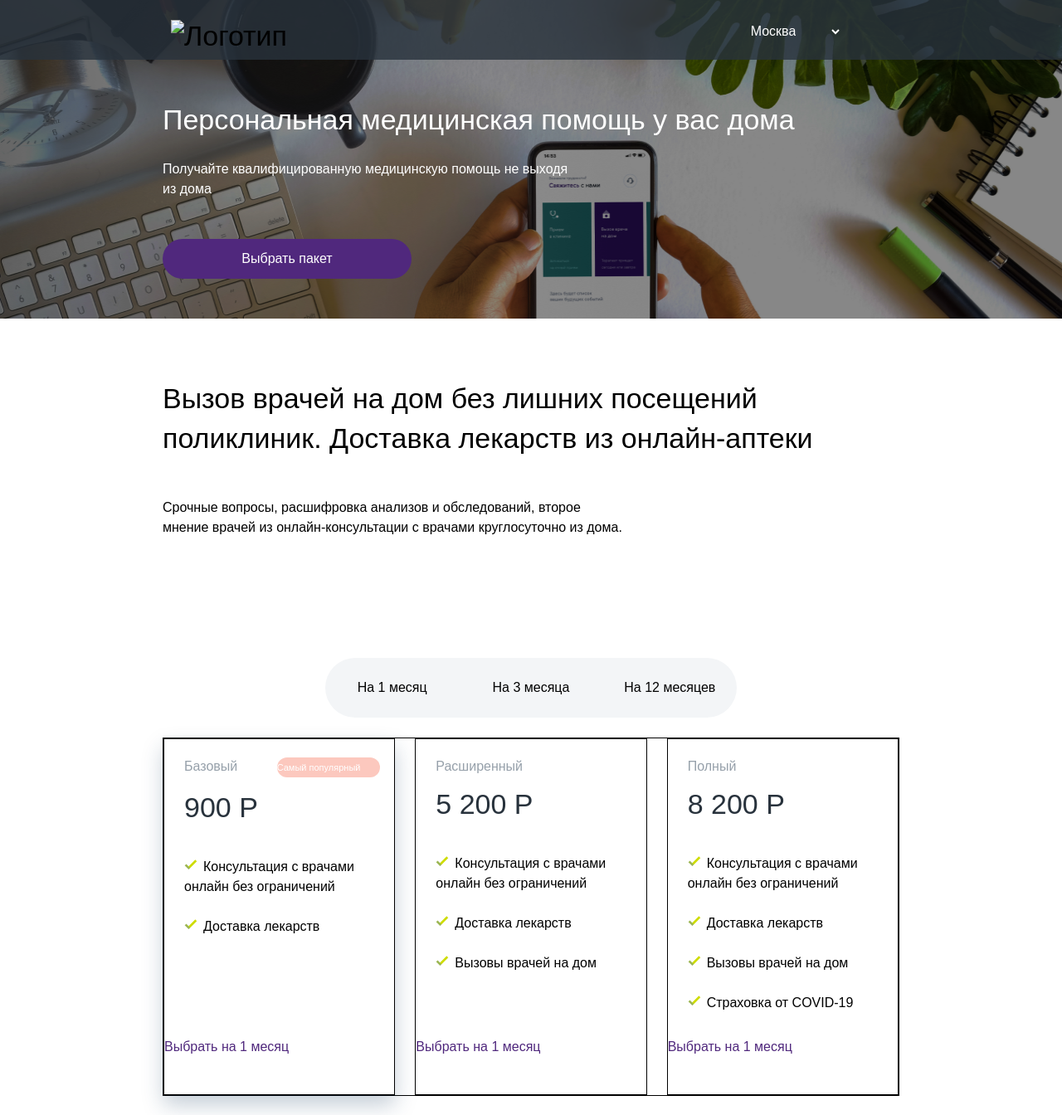
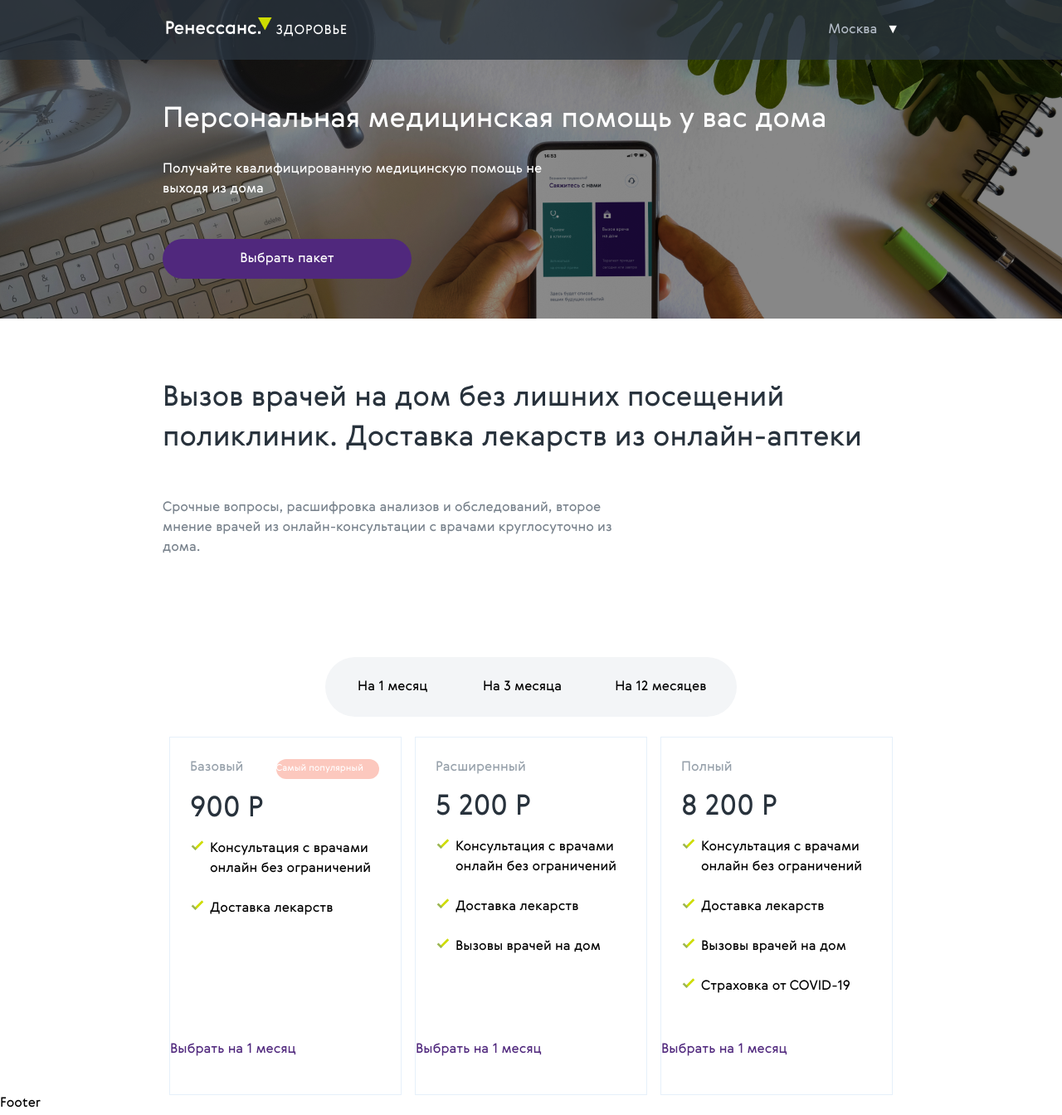
Before and after one commit to shkuroYD/excel, a plain HTML site: page index.html in a window 1280 px wide. Shown: the top 1344 px of the page at 83% size. Drawn offline with Linux system fonts and the light colour scheme; files that its build step writes are made by us from their sources; files whose address does not match are found by name; a web font is replaced by a local one.

Commit message:
поправил блоки, которые сделал в тот раз

```diff
--- a/css/style.css
+++ b/css/style.css
@@ -12,110 +12,98 @@
 }
 
 body {
-	align-items: center;
-	justify-content: center;
 	font-family: Gerbera, sans-serif;
-	font-size: 34px;
-	font-weight: normal;
-	height: 100vh;
-	width: 100vw;
-	border: none;
-	outline: none;
-	overflow: auto;
+}
+
+/*Определяет ширину и внешние отступы данных классов*/
+.default-container {
+	width: 888px;
+	margin: 0 auto;
 }
 
 /*Первая часть страницы с темной полосой и картикной*/
-header {
-	display: flex;
-	flex-direction: column;
+.header {
+	height: 384px;
+	width: 100%;
 	background-image: url(../img/Hero.png);
+	background-position: center;
 	background-repeat: no-repeat;
-	height: 384px;
-	background-size: 100% 100%;
-	align-items: center;
-	width: 100vw;
+	background-size: cover;
 }
 
 /*Темная полоса с логотипом и выбором города*/
 .top-menu {
 	height: 72px;
-	width: 100vw;
+	width: 100%;
 	background-color: rgba(40, 50, 60, 0.8);
-	background-size: cover;
 	display: flex;
-	justify-content: center;
+	justify-content: space-between;
+	align-items: center;
+	flex-grow: 1;
+}
+
+.top-menu-container {
+	display: flex;
+	justify-content: space-between;
 	align-items: center;
 }
 
-.logo-city {
-	display: flex;
-	width: 1300px;
-	padding: 0 178px;
+/*Логотип ренесанс-здоровье*/
+.top-menu-logo {
+	cursor: pointer;
 }
 
-/*Логотип ренесанс-здоровье*/
-.logo {
-	display: inline-block;
-	margin: 24px 0 0 28px;
-}
-
-.city {
-	display: inline-block;
-	margin: 12px 0px 12px 237.3px;
-	width: 432px;
-	height: 48px;
+.top-menu-select-container {
+	display: flex;
+	justify-content: space-between;
+	align-items: center;
 }
 
 /*Выбор города*/
-.city select {
-	font-family: Gerbera, sans-serif;
-	font-size: 16px;
-	background-color: rgba(40, 50, 60, 0);
-	color: white;
+.top-menu-select {
 	border: none;
 	outline: none;
 	cursor: pointer;
-	height: 100%;
-	width: 100%;
-	padding-right: 40px;
-	top: 0;
-	text-align: right;
+	background: none;
+	color: #B5BDC8;
+	font-family: Gerbera, sans-serif;
+	font-size: 16px;
+	width: 70px;
+	display: flex;
+	justify-content: space-between;
+	align-items: center;
+	appearance: none;
 }
-
-.city select option {
+/*Цвет слов в выпадающем списке*/
+.top-menu-select option {
 	color: black;
+}
+/*Замена стрелочки по умолчанию у селектора*/
+.top-menu-select-arrow {
+	color: white;
 }
 
 /*Картинка с телефоном + заголовки с кнопкой*/
 .hero {
-	display: flex;
-	flex-direction: column;
-	justify-content: center;
-	width: 1300px;
 	color: white;
-	margin-top: 48px;
-	padding: 0 178px 48px 178px;
 }
 
-h1 {
+.hero-title {
 	font-size: 34px;
-	font-weight: normal;
-	display: inline-block;
 	line-height: 48px;
-	margin: 0 67px 0 28px;
+	margin-top: 48px;
 }
 
-.hero p {
-	display: inline-block;
-	margin: 24px 411px 0 28px;
+.hero-description {
+	width: 506px;
+	margin-top: 24px;
 	font-size: 16px;
 	line-height: 24px;
 }
 
 /*Кнопка "Выбрать пакет"*/
 .click-suite {
-	display: inline-block;
-	margin: 48px 0 0 28px;
+	margin-top: 48px;
 	background-color: #50287D;
 	height: 48px;
 	border-radius: 24px;
@@ -133,44 +121,31 @@ h1 {
 	transition: font-size 1s;
 }
 
-main {
-	display: flex;
-	flex-direction: column;
-	justify-content: center;
-	align-items: center;
-}
+/*Main*/
 
 /*Маркетинговый лозунг с пояснением*/
-.slogan {
-	display: flex;
-	flex-direction: column;
-	width: 1300px;
-	height: 361px;
-	padding: 72px 178px;
+.main {
+	margin-top: 72px;
 }
-
-.slogan h2 {
-	display: inline-block;
-	margin: 0 28px;
+.slogan-title {
+	color: #28323C;
 	font-size: 34px;
-	width: 888px;
-	font-weight: normal;
 	line-height: 48px;
 }
 
-.slogan p {
+.slogan-description {
+	width: 560px;
 	line-height: 24px;
-	margin: 48px 356px 0 28px;
+	margin-top: 48px;
 	font-size: 16px;
+	color: #78828C;
 }
 
 /*Секцтя с тарифами*/
 .pricing {
-	display: flex;
-	flex-direction: column;
-	padding: 48px 178px;
-	font-weight: normal;
 	font-size: 16px;
+	margin-top: 120px;
+	line-height: 24px;
 }
 
 .pricing ul {
@@ -178,86 +153,79 @@ main {
 }
 
 /*Блок с кнопками*/
-.months {
+.pricing-months {
+	margin: 0 auto;
+	display: flex;
 	align-items: center;
+	justify-content: center;
 	background-color: #F3F5F7;
 	border-radius: 36px;
-	display: flex;
-	min-height: 72px;
+	height: 72px;
 	width: 496px;
-	margin: 0 223.5px;
+	flex-grow: 1;
 }
 
 /*Кнопки с выбором месяца*/
-.months button {
-	width: 165px;
+.pricing-months button {
 	background-color: transparent;
 	font-family: Gerbera, sans-serif;
 	font-size: 16px;
 	border: none;
-	flex-grow: 1;
 }
 
-.one-month {
-	margin: 5px 16px 5px 5px;
+.pricing-months-one {
+	width: 139px;
+	margin: 5px auto;
 	border-radius: 36px 0 0 36px;
 }
 
-.twelve-month {
-	margin: 5px 5px 5px 16px;
+.pricing-months-three {
+	width: 150px;
+}
+
+.pricing-months-twelve {
+	width: 160px;
+	margin: 5px auto;
 	border-radius: 0 36px 36px 0;
 }
 
-.months button:focus {
+.pricing-months button:focus {
+	background-color: white;
 	height: 62px;
 	border: 3px solid #00D2FF;
+	box-shadow: 0px 4px 6px rgba(26, 65, 101, 0.15);
 	border-radius: 31px;
 }
 
 /*Тарифы*/
-.tarif-price {
+.pricing-tarif {
 	display: flex;
-	margin: 24px 27.5px 0 27.5px;
 	height: 432px;
-	border: 1px solid #000;
-	width: 888px;
+	margin: 24px auto 0;
 }
-/*Базовый тариф*/
-
-.tarif-price h3 {
-	font-size: 16px;
-	font-weight: normal;
-	display: inline-block;
-	color: #96A0AA;
-	margin: 24px 43px 0 24px;
+/*Блок без кнопки*/
+.tarif-container {
+	margin: 24px 24px 0;
+	height: 340px;
 }
 
-.tarif-price h4 {
-	font-weight: normal;
-	display: inline-block;
-	color: #28323C;
-	font-size: 34px;
-	line-height: 72px;
-	height: 72px;
-	margin: 0 24px;
+/*Стилизация всех тарифов*/
+.pricing-tarif article {
+	width: 280px;
+	border: 1px solid #E6F0FA;
+	margin: 0 auto;
 }
 
-.basic {
-	box-shadow: 0 12px 24px rgba(26, 65, 101, 0.25);
+.pricing-tarif-basic-title,
+.pricing-tarif-advanced-title,
+.pricing-tarif-full-title {
+	color: #96A0AA;
 }
 
-.basic, .advanced, .full {
-	width: 280px;
-	border: 1px solid #000;
-}
-
-.advanced {
-	margin: 0 24px;
-}
-
-.basic-popular {
+/*Самый популярный-слоган базового тарифа*/
+.pricing-tarif-basic-slogan {
 	display: inline-block;
-	line-height: 24px;
+	margin-left: 35px;
 	border-radius: 12px;
 	width: 124px;
 	height: 24px;
@@ -267,29 +235,36 @@ main {
 	background-size: cover;
 }
 
-.tarif-price ul {
-	margin: 24px 24px 0 24px;
-	list-style-position: inside;
-	line-height: 24px;
+/*Названия тарифов*/
+.pricing-tarif-advanced-title,
+.pricing-tarif-full-title {
+	color: #96A0AA;
 }
 
-.tarif-price ul li {
+/*Цена тарифов*/
+.pricing-tarif-basic-price,
+.pricing-tarif-advanced-price,
+.pricing-tarif-full-price {
+	font-weight: normal;
+	color: #28323C;
+	font-size: 34px;
+	line-height: 72px;
+}
+
+/*Стилизация списков для всех тарифов*/
+.pricing-tarif ul {
+	list-style-position: outside;
+	line-height: 24px;
+	margin-left: 24px;
+}
+
+/*Стилизация элементов списка для всех тарифов*/
+.pricing-tarif ul li {
 	margin-bottom: 24px;
 }
 
-.basic ul {
-	margin-bottom: 124px;
-}
-
-.advanced ul {
-	margin-bottom: 80px;
-}
-
-.full ul {
-	margin-bottom: 32px;
-}
-/*Стилизация всех кнопок*/
-.tarif-price button {
+/*Стилизация кнопки для всех тарифов*/
+.pricing-tarif button {
 	font-family: Gerbera, sans-serif;
 	background-color: transparent;
 	font-size: 16px;
@@ -298,7 +273,7 @@ main {
 	cursor: pointer;
 }
 
-.tarif-price button:focus {
+.pricing-tarif button:focus {
 	background-color: #50287D;
 	justify-self: center;
 	height: 14%;
--- a/index.html
+++ b/index.html
@@ -2,75 +2,84 @@
 <html lang="ru">
 <head>
 	<meta charset="UTF-8">
-	<title>Tsar Landing</title>
-	<link rel="stylesheet" href="../trushinRepo/css/style.css">
+	<title>TrushinRepo</title>
+	<link rel="stylesheet" href="../css/style.css">
 </head>
 <body>
-	<header>
+
+	<header class="header">
 		<section class="top-menu">
-			<div class="logo-city">
-				<div class="logo">
-					<img src="../trushinRepo/img/Horizontal.png" alt="Логотип">
-				</div>
-				<div class="city">
-					<select tabindex="1" name="city">
+			<div class="top-menu-container default-container">
+				<img class="top-menu-logo" src="../img/Horizontal.png" alt="Логотип">
+				<div class="top-menu-select-container">
+					<select class="top-menu-select" tabindex="1" name="city">
 						<option selected value="moscow">Москва</option>
 						<option value="spb">Санкт-Петербург</option>
 						<option value="samara">Самара</option>
 						<option value="others">Другие регионы</option>
 					</select>
+					<div class="top-menu-select-arrow">▼</div>
 				</div>
 			</div>
 		</section>
-		<section class="hero">
-			<h1>Персональная медицинская помощь у вас дома</h1>
-			<p>Получайте квалифицированную медицинскую помощь не выходя из дома</p>
+		<section class="hero default-container">
+			<p class="hero-title">Персональная медицинская помощь у вас дома</p>
+			<p class="hero-description">Получайте квалифицированную медицинскую помощь не выходя из дома</p>
 			<button tabindex="2" class="click-suite" type="submit">Выбрать пакет</button>
 		</section>
 	</header>
-	<main>
-		<section class="slogan">
-			<h2>Вызов врачей на дом без лишних посещений поликлиник. Доставка лекарств из онлайн-аптеки</h2>
-			<p>Срочные вопросы, расшифровка анализов и обследований, второе мнение врачей из онлайн-консультации с врачами круглосуточно из дома.</p>
+
+
+	<main class="main">
+		<section class="slogan default-container">
+			<p class="slogan-title">Вызов врачей на дом без лишних посещений поликлиник. Доставка лекарств из онлайн-аптеки</p>
+			<p class="slogan-description">Срочные вопросы, расшифровка анализов и обследований, второе мнение врачей из онлайн-консультации с врачами круглосуточно из дома.</p>
 		</section>
-		<section class="pricing">
-			<div class="months">
-				<button class="one-month" type="submit">На 1 месяц</button>
-				<button class="three-month" type="submit">На 3 месяца</button>
-				<button class="twelve-month" type="submit">На 12 месяцев</button>
+		<section class="pricing default-container">
+			<div class="pricing-months">
+				<button class="pricing-months-one" type="submit">На 1 месяц</button>
+				<button class="pricing-months-three" type="submit">На 3 месяца</button>
+				<button class="pricing-months-twelve" type="submit">На 12 месяцев</button>
 			</div>
-			<div class="tarif-price">
-				<article class="basic">
-					<h3 class="name-basic">Базовый</h3>
-					<p class="basic-popular">Самый популярный</p>
-					<h4 class="price-basic">900 Р</h4>
-					<ul>
+			<div class="pricing-tarif">
+				<article class="pricing-tarif-basic">
+					<div class="pricing-tarif-basic-container tarif-container">
+						<span class="pricing-tarif-basic-title">Базовый</span>
+						<span class="pricing-tarif-basic-slogan">Самый популярный</span>
+						<p class="pricing-tarif-basic-price">900 Р</p>
+						<ul class="pricing-tarif-basic-description">
 							<li>Консультация с врачами онлайн без ограничений</li>
 							<li>Доставка лекарств</li>
 					</ul>
+					</div>
 					<button>Выбрать на 1 месяц</button>
 				</article>
-				<article class="advanced">
-					<h3 class="name-advanced">Расширенный</h3>
-					<h4 class="price-advanced">5 200 Р</h4>
-					<ul>
+				<article class="pricing-tarif-advanced">
+					<div class="pricing-tarif-advanced-container tarif-container">
+						<span class="pricing-tarif-advanced-title">Расширенный</span>
+						<p class="pricing-tarif-advanced-price">5 200 Р</p>
+						<ul class="pricing-tarif-advanced-description">
 							<li>Консультация с врачами онлайн без ограничений</li>
 							<li>Доставка лекарств</li>
 							<li>Вызовы врачей на дом</li>
 						</ul>
+					</div>
 					<button>Выбрать на 1 месяц</button>
 				</article>
-				<article class="full">
-					<h3 class="name-full">Полный</h3>
-					<h4 class="price-full">8 200 Р</h4>
-					<ul>
+				<article class="pricing-tarif-full">
+					<div class="pricing-tarif-full-container tarif-container">
+						<p class="pricing-tarif-full-title">Полный</p>
+						<p class="pricing-tarif-full-price">8 200 Р</p>
+						<ul class="pricing-tarif-full-description">
 							<li>Консультация с врачами онлайн без ограничений</li>
 							<li>Доставка лекарств</li>
 							<li>Вызовы врачей на дом</li>
 							<li>Страховка от COVID-19</li>
 						</ul>
+					</div>
 					<button>Выбрать на 1 месяц</button>
 				</article>
+				</div>
 			</div>
 		</section>
 	</main>
```
Lines whose indentation alone changed are shown as unchanged.
